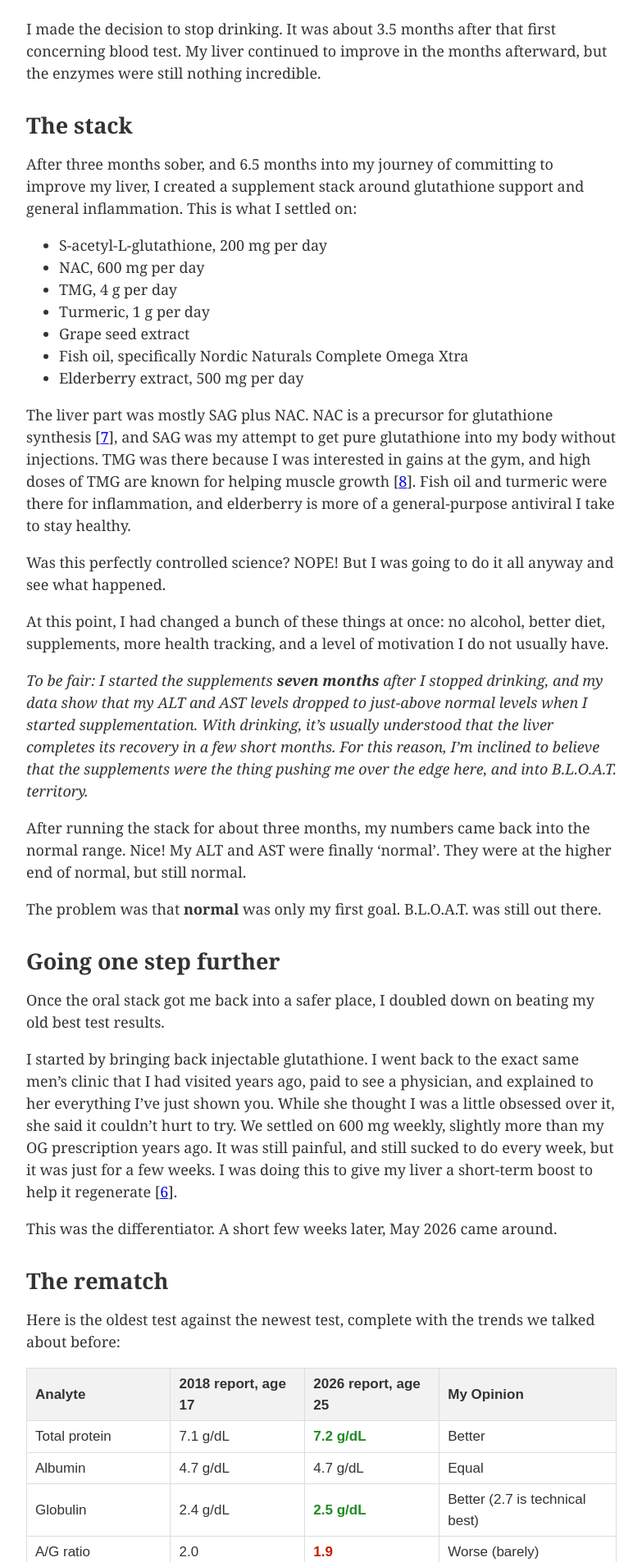
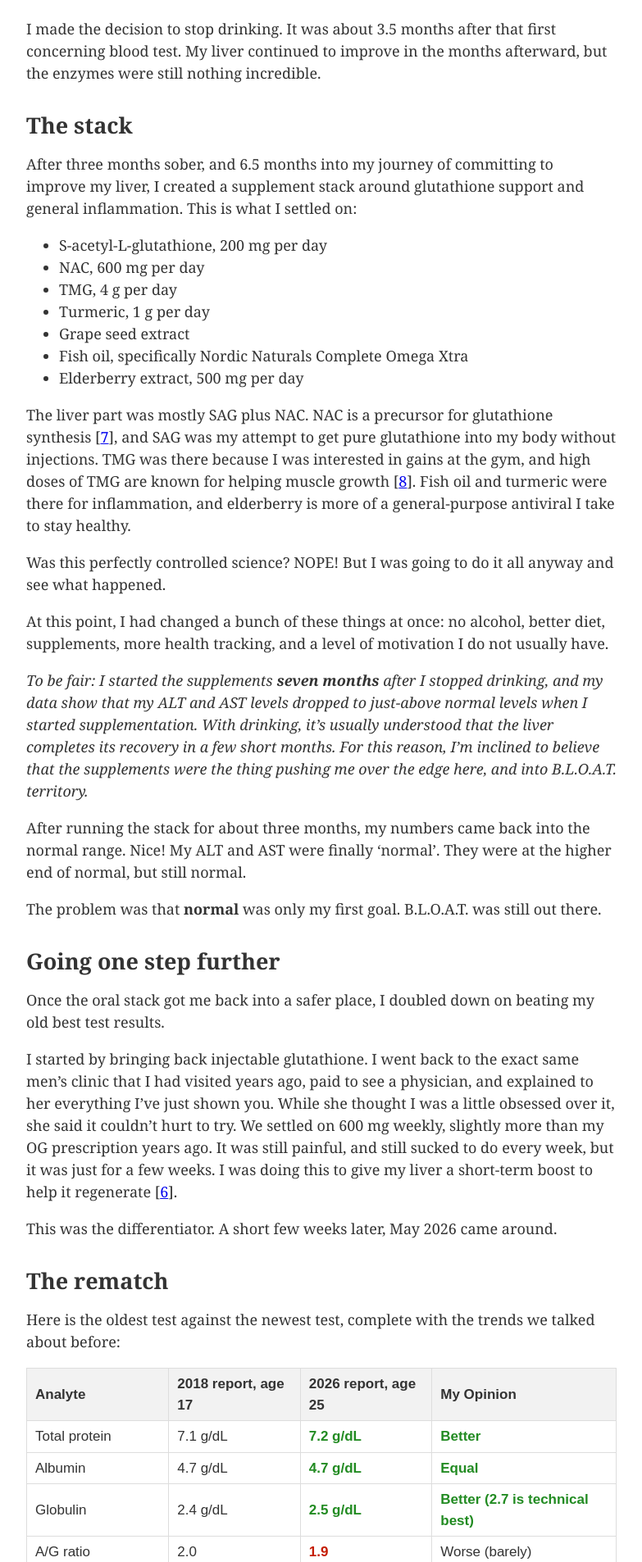
Before and after one commit to 0sps/sull1van.com, a Jekyll site: the page built from _posts/2026-05-19-Best-liver-of-all-time.md, in a window 1280 px wide. Shown: the part 4494-6400 px from the top of the page at 82% size, without its empty margins (248-1031 px from the left). Built offline with Jekyll 4.4.1, drawn with Linux system fonts in a browser that asks for light colours.

Commit message:
fixing coloors

```diff
--- a/_posts/2026-05-19-Best-liver-of-all-time.md
+++ b/_posts/2026-05-19-Best-liver-of-all-time.md
@@ -297,19 +297,19 @@
       <td>Total protein</td>
       <td>7.1 g/dL</td>
       <td class="diff-pos">7.2 g/dL</td>
-      <td>Better</td>
+      <td class="diff-pos">Better</td>
     </tr>
     <tr>
       <td>Albumin</td>
       <td>4.7 g/dL</td>
-      <td>4.7 g/dL</td>
-      <td>Equal</td>
+      <td class="diff-pos">4.7 g/dL</td>
+      <td class="diff-pos">Equal</td>
     </tr>
     <tr>
       <td>Globulin</td>
       <td>2.4 g/dL</td>
       <td class="diff-pos">2.5 g/dL</td>
-      <td>Better (2.7 is technical best)</td>
+      <td class="diff-pos">Better (2.7 is technical best)</td>
     </tr>
     <tr>
       <td>A/G ratio</td>
@@ -327,19 +327,19 @@
       <td>Alkaline phosphatase</td>
       <td>90 U/L</td>
       <td class="diff-pos">79 U/L</td>
-      <td>Better</td>
+      <td class="diff-pos">Better</td>
     </tr>
     <tr>
       <td>AST</td>
       <td>28 U/L</td>
       <td class="diff-pos">25 U/L</td>
-      <td>Better.</td>
+      <td class="diff-pos">Better.</td>
     </tr>
     <tr>
       <td>ALT</td>
       <td>17 U/L</td>
-      <td>17 U/L</td>
-      <td>Equal</td>
+      <td class="diff-pos">17 U/L</td>
+      <td class="diff-pos">Equal</td>
     </tr>
   </tbody>
 </table>
```
Also changed, not shown: 1 other file.
